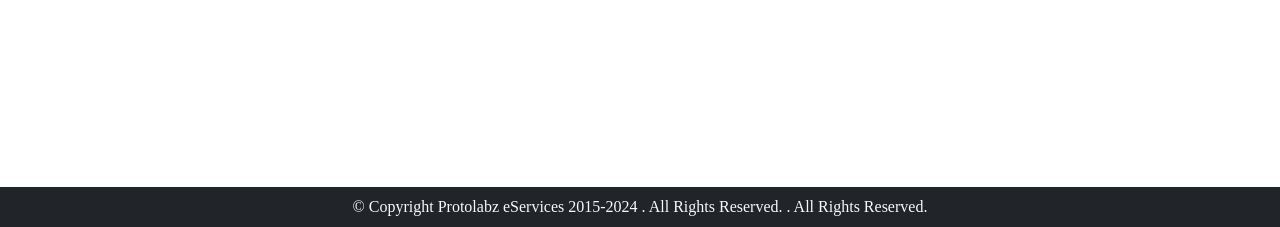
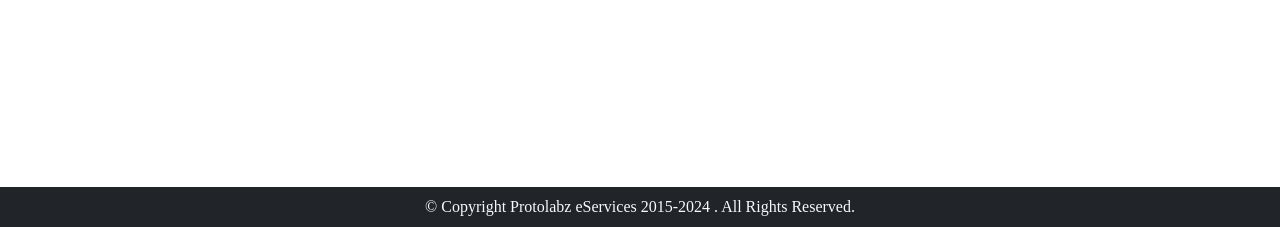
Before and after one commit to vishalr7667/data-decompose, a Flask app: template templates/decomposition.html in a window 1280 px wide. Shown: the part 573-800 px from the top of the page. Run offline with Flask 3, Linux system fonts and the light colour scheme; the template is opened without the code that fills it: most values are stand-ins (such as "Sample title", 1, 10 or a date in 2020); data that the repository does not hold is empty; some libraries are stand-ins or nearby versions.

Commit message:
Update decomposition.html

```diff
--- a/templates/decomposition.html
+++ b/templates/decomposition.html
@@ -125,13 +125,9 @@
       <p class="text-center footerTextWrapper">
         © Copyright
         <a class="footerProtoLink text-light" href="https://protolabzit.com/"
-          >Protolabz eServices</a>
-
-
+          >Protolabz eServices</a
+        >
         <span id="year"></span> . All Rights Reserved.
-
-        <span id="year"></span>. All Rights Reserved.
-
       </p>
     </footer>
     <script src="https://code.jquery.com/jquery-3.5.1.min.js"></script>
```
